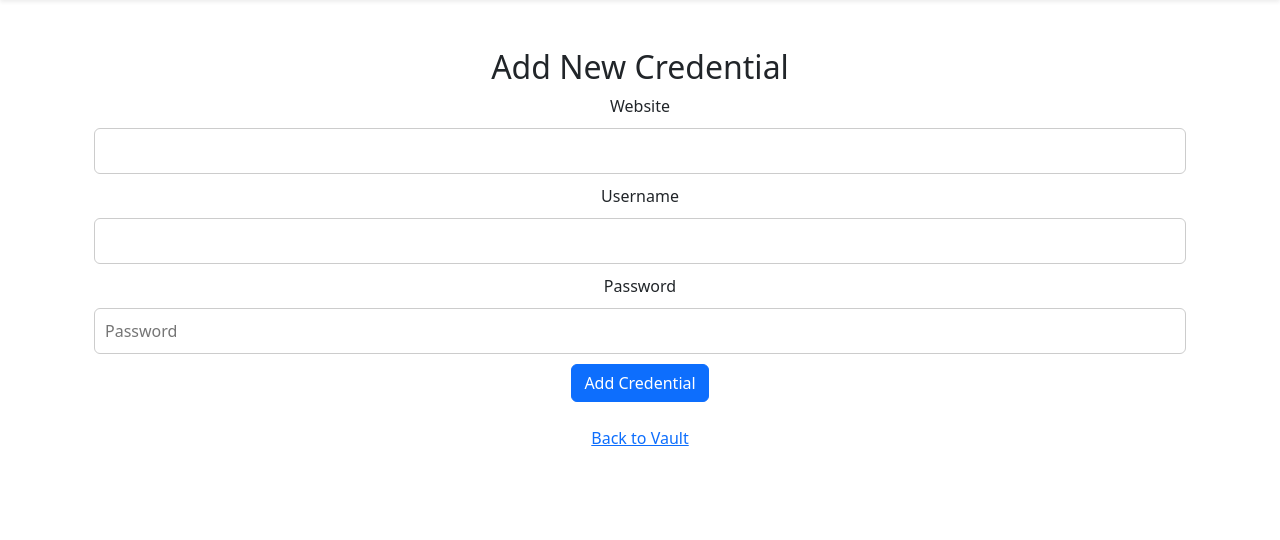
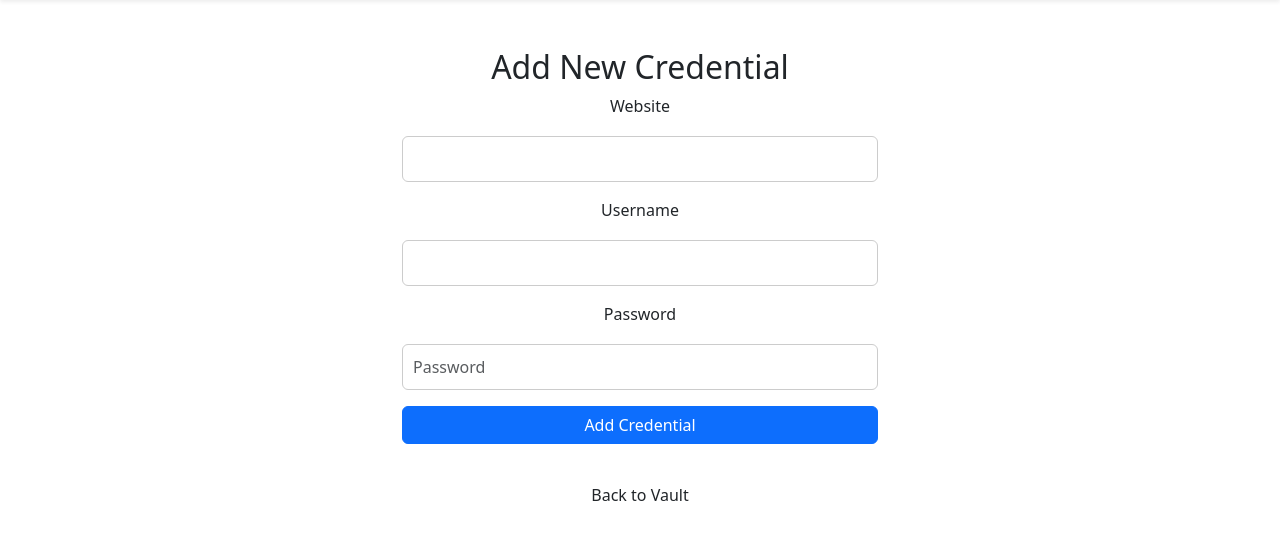
Before and after one commit to vedasm/AuthGuard, a Flask app: page /add in a window 1280 px wide. Shown: the part 62-602 px from the top of the page. Run offline with Flask 3, Linux system fonts and the light colour scheme; the visitor is signed in with stand-in values (Sample User, id 1); data comes from the database, SQL or seed files in the repository; some libraries are stand-ins or nearby versions.

Commit message:
Refactor form layout and styling in add.html

```diff
--- a/templates/add.html
+++ b/templates/add.html
@@ -5,23 +5,24 @@
 {% endblock %}
 
 {% block main %}
-
-    <div class="container">
+    <div class="container" style="max-width: 500px;">
         <h2>Add New Credential</h2>
         <form method="POST">
-            <label>Website</label>
-            <input type="text" name="website" required>
-            <br>
-            <label>Username</label>
-            <input type="text" name="username" required>
-            <br>
-            <label>Password</label>
-            <input name="password" placeholder="Password" type="password">
-            <br>
-            <button class="btn btn-primary" type="submit">Add Credential</button>
+            <div class="mb-3">
+                <label for="website" class="form-label">Website</label>
+                <input type="text" class="form-control" id="website" name="website" required>
+            </div>
+            <div class="mb-3">
+                <label for="username" class="form-label">Username</label>
+                <input type="text" class="form-control" id="username" name="username" required>
+            </div>
+            <div class="mb-3">
+                <label for="password" class="form-label">Password</label>
+                <input type="password" class="form-control" id="password" name="password" placeholder="Password" required>
+            </div>
+            <button class="btn btn-primary w-100" type="submit">Add Credential</button>
         </form>
         <br>
-        <a href="/">Back to Vault</a>
-
+        <a href="/" class="btn w-100 mt-2">Back to Vault</a>
     </div>
 {% endblock %}
```
